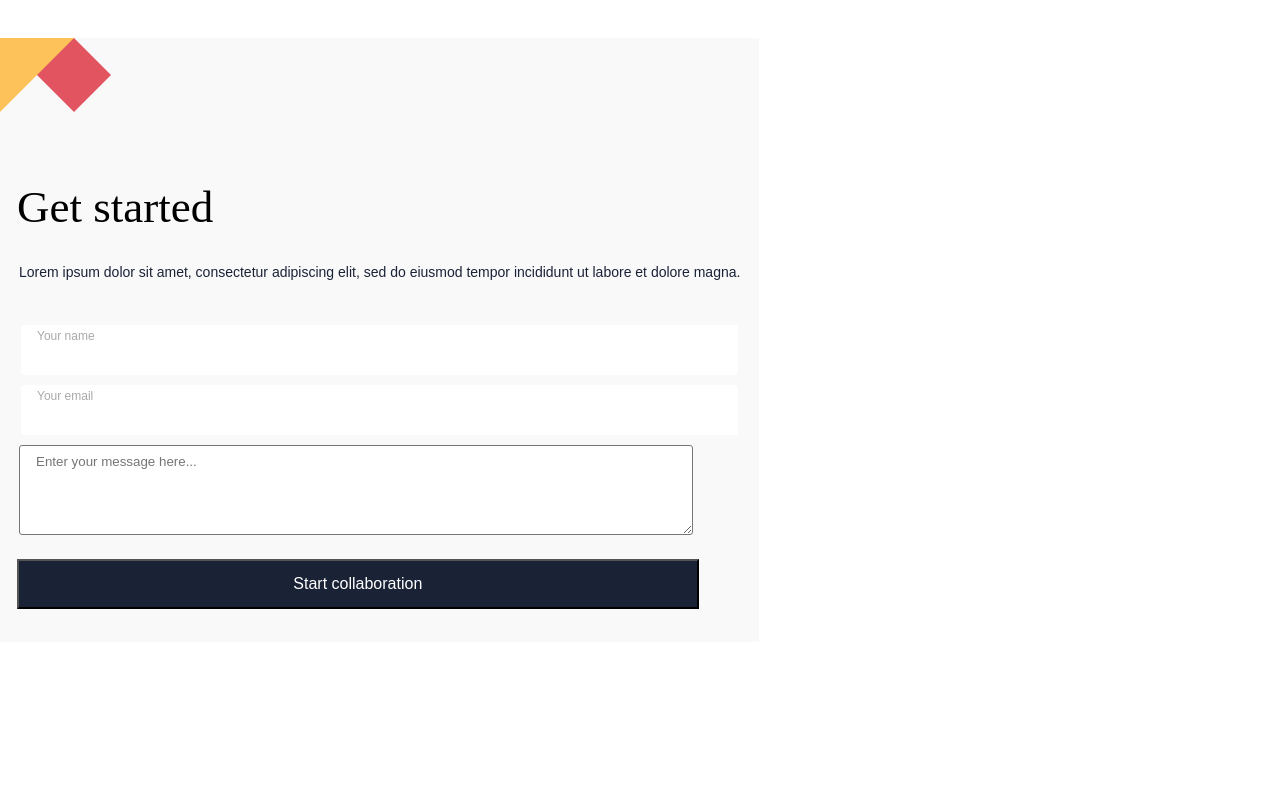
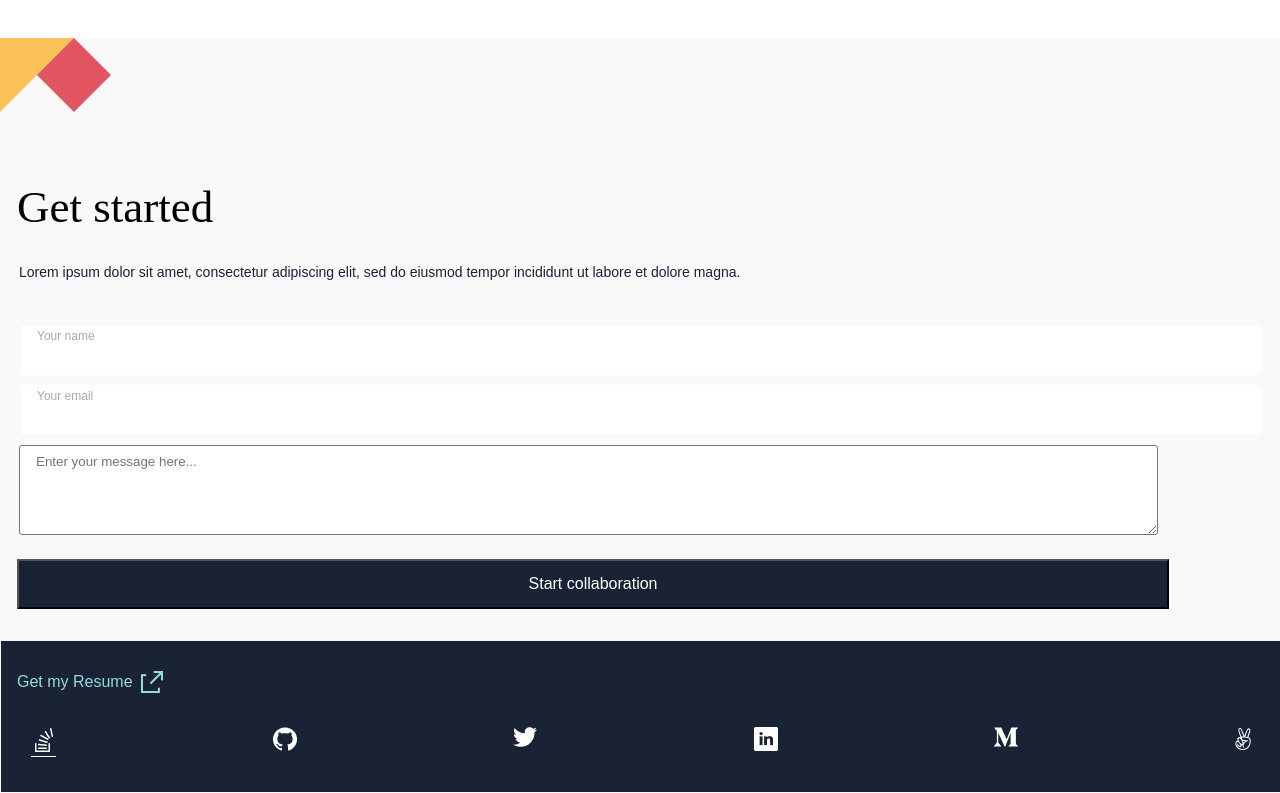
Before and after one commit to Javed-Shahbaz/Portfolio-Mobiles, a plain HTML site: page index.html in a window 1280 px wide. Shown: the part 6818-7611 px from the top of the page. Before the commit the page ends 7460 px from the top, so only its background shows below. Drawn offline with Linux system fonts and the light colour scheme.

Commit message:
Add footer - Add social icons

```diff
--- a/index.html
+++ b/index.html
@@ -232,7 +232,24 @@
             </button>
         </div>
     </form>
-
+    <!--Footer Section-->
+    <footer class="cfooter">
+    <div>
+        <button class="blackBoton resume">
+            Get my Resume &nbsp <img src="./images/Union (2).png">
+        </button>
+    </div>
+    <div>
+        <ul class="rsFooter">
+            <li class="rrss"><img src="images/Vector.png" alt="link"> </li>
+            <li class="rrss"><img src="images/Vector (3).png" alt="GitHUB"> </li>
+            <li class="rrss"><img src="images/Vector (4).png" alt="Twitter"></li>
+            <li class="rrss"><img src="images/Vector (5).png" alt="LinkedIn"></li>
+            <li class="rrss"><img src="images/Vector (6).png" alt="M"></li>
+            <li class="rrss"><img src="images/Vector (7).png" alt="RabitHand"></li>
+        </ul>
+    </div>
+    </footer>
 </div>
 </section>
 </section>
```
